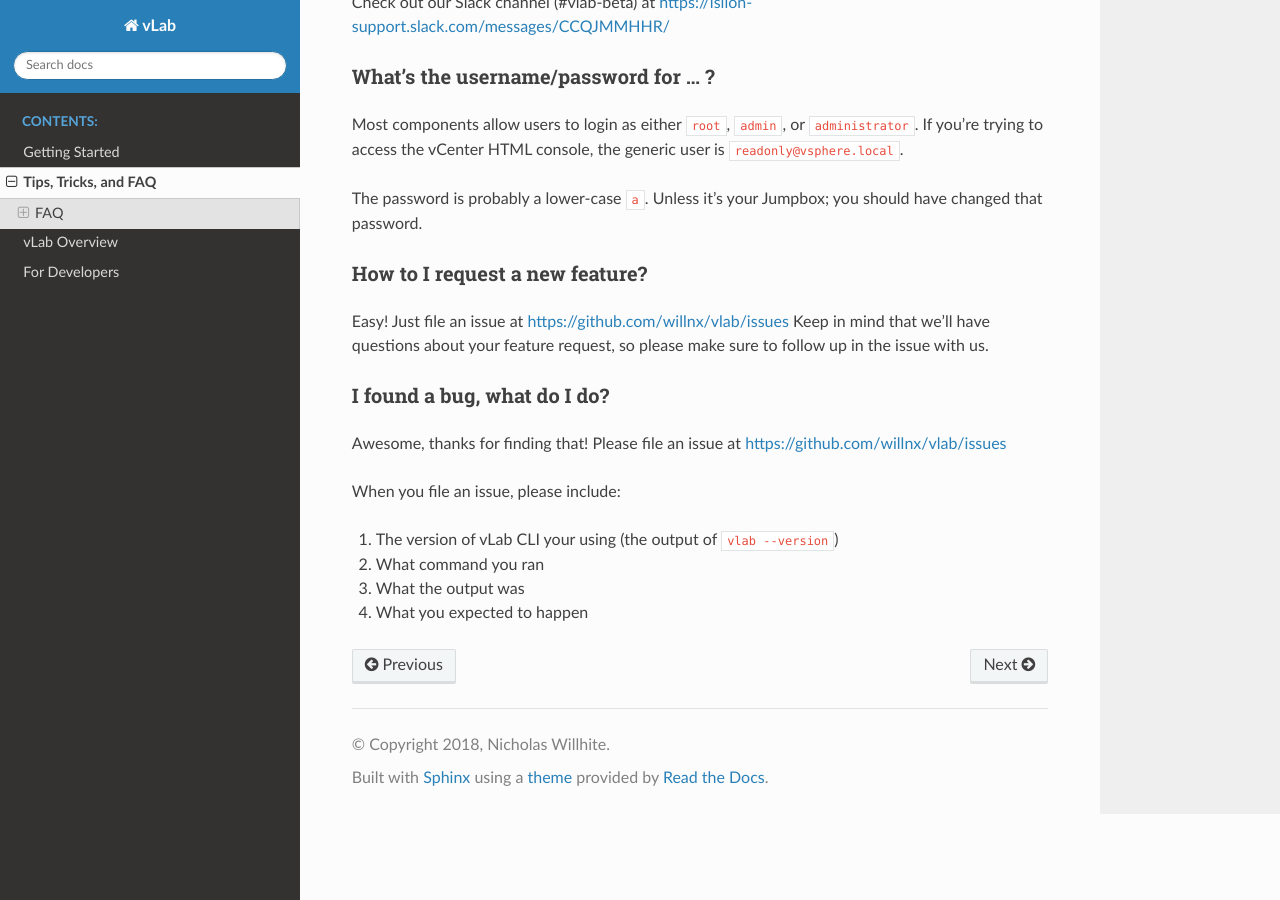
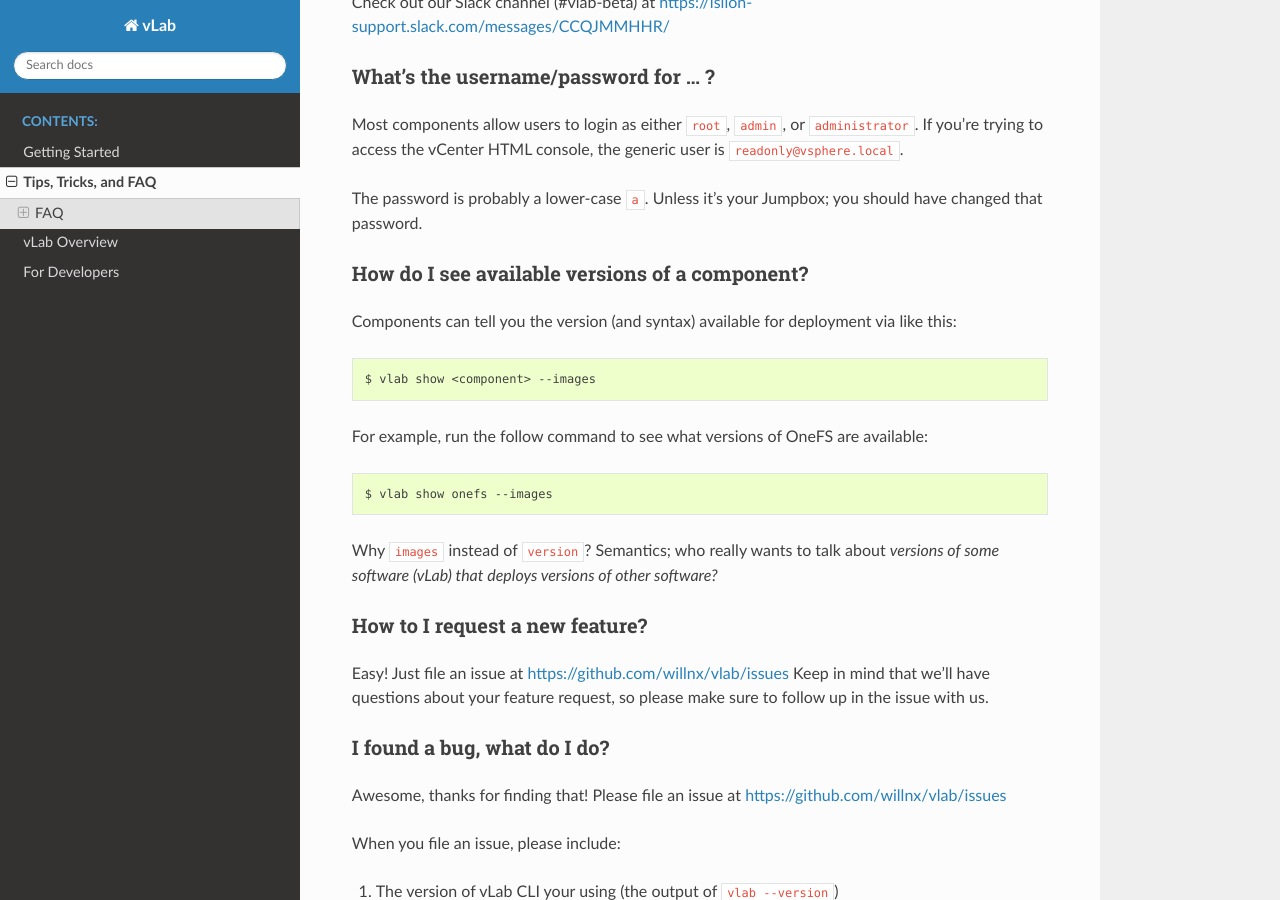
Before and after one commit to willnx/vlab_docs, a Sphinx documentation site: the page built from docs/source/tips_and_faq.rst, in a window 1280 px wide and 900 px high, scrolled down 491 px. Built offline with Sphinx 7.4.7 and the Read the Docs theme 2.0.0, drawn with Linux system fonts in a browser that asks for light colours.

```diff
--- a/docs/source/getting_started.rst
+++ b/docs/source/getting_started.rst
@@ -30,7 +30,7 @@
 
 .. only:: builder_html
 
-   :download:`vLab CLI client (Windows 10 MSI) <vlab-cli-0.0.11-amd64.msi>`.
+   :download:`vLab CLI client (Windows 10 MSI) <vlab-cli-0.0.12-amd64.msi>`.
 
 .. note::
 
@@ -50,7 +50,7 @@
 
 .. only:: builder_html
 
-   :download:`vLab CLI client (Python) <vlab_cli-0.0.11-py3-none-any.whl>`.
+   :download:`vLab CLI client (Python) <vlab_cli-0.0.12-py3-none-any.whl>`.
 
 
 .. _initialize:
--- a/docs/source/tips_and_faq.rst
+++ b/docs/source/tips_and_faq.rst
@@ -32,6 +32,21 @@
 The password is probably a lower-case ``a``. Unless it's your Jumpbox; you should
 have changed that password.
 
+How do I see available versions of a component?
+===============================================
+
+Components can tell you the version (and syntax) available for deployment
+via like this::
+
+  $ vlab show <component> --images
+
+For example, run the follow command to see what versions of OneFS are available::
+
+  $ vlab show onefs --images
+
+Why ``images`` instead of ``version``? Semantics; who really wants to talk about
+*versions of some software (vLab) that deploys versions of other software?*
+
 
 How to I request a new feature?
 ===============================
```
Also changed, not shown: 3 other files.
